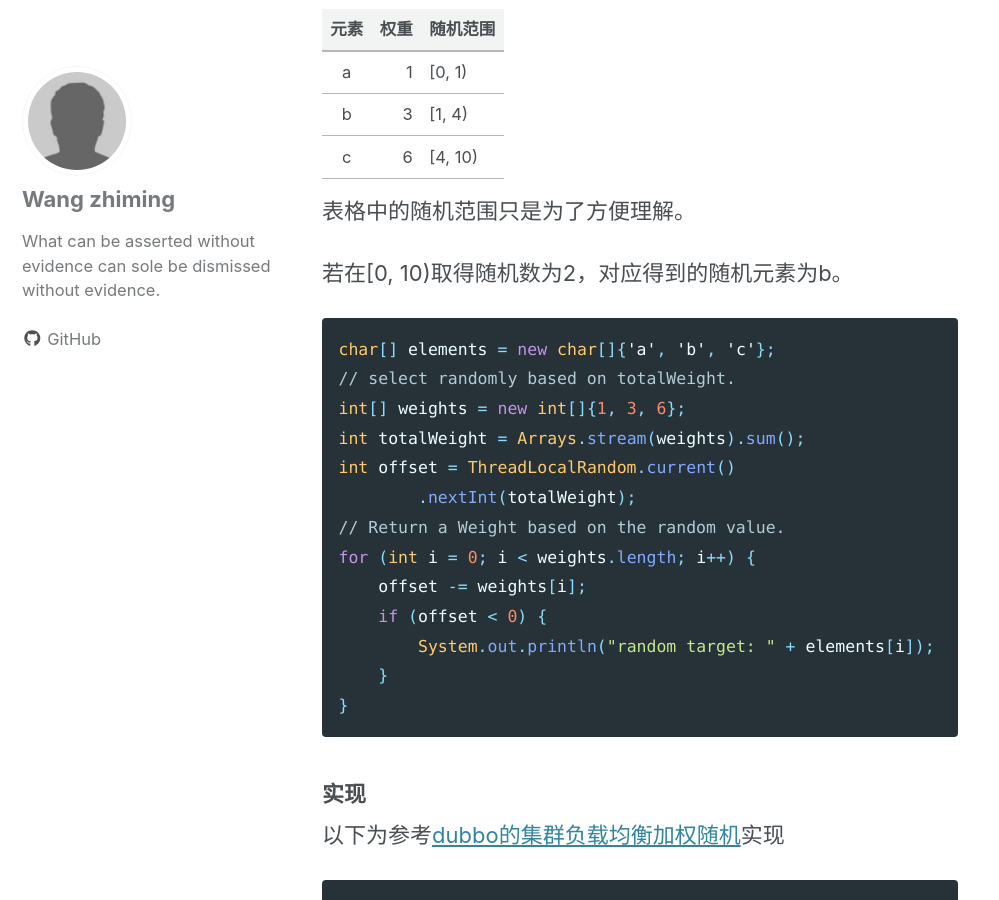
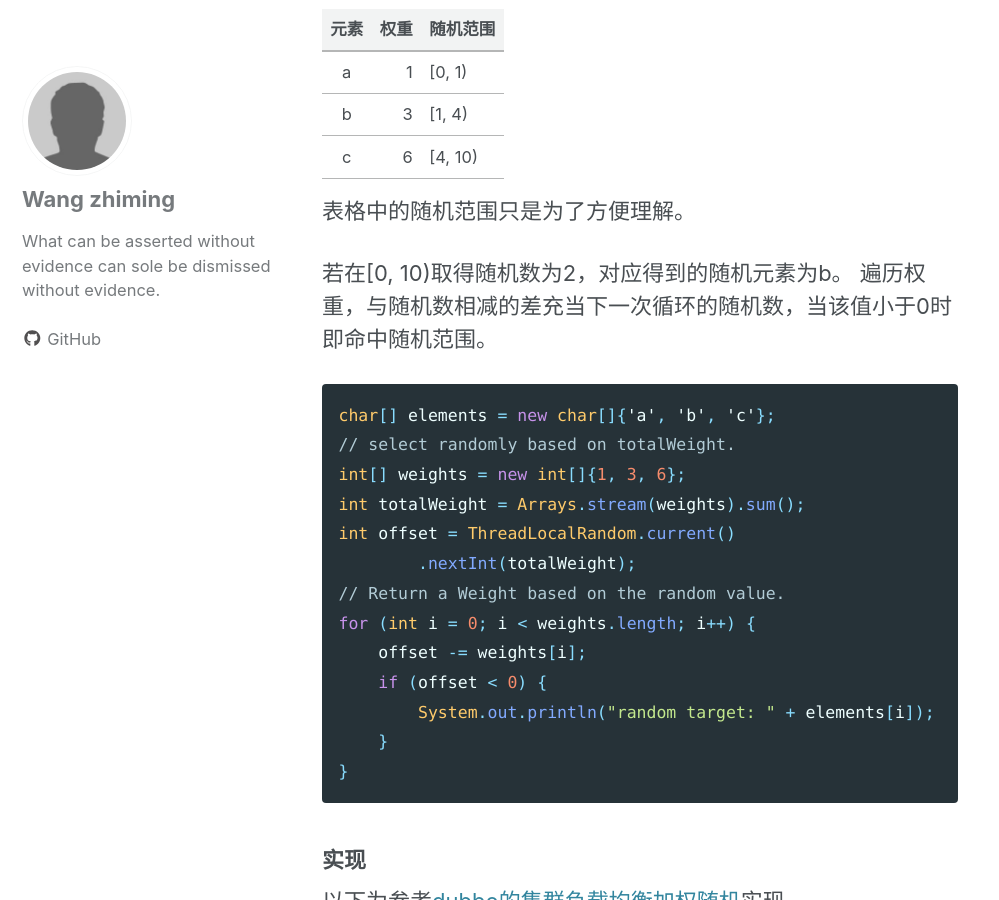
Before and after one commit to vazmin/vazmin.github.io, a Jekyll site: the page built from _posts/2019-12-22-weight-random.md, in a window 1280 px wide and 900 px high, scrolled down 676 px. Shown: the whole window, without its empty margins (0-999 px from the left). Built offline with Jekyll 4.4.1, drawn with Linux system fonts in a browser that asks for light colours; cached includes are drawn as plain includes.

Commit message:
Update 2019-12-22-weight-random.md

````diff
--- a/_posts/2019-12-22-weight-random.md
+++ b/_posts/2019-12-22-weight-random.md
@@ -23,6 +23,7 @@ tags:
 表格中的随机范围只是为了方便理解。
 
 若在[0, 10)取得随机数为2，对应得到的随机元素为b。
+遍历权重，与随机数相减的差充当下一次循环的随机数，当该值小于0时即命中随机范围。
 
 ```java
 char[] elements = new char[]{'a', 'b', 'c'};
````
